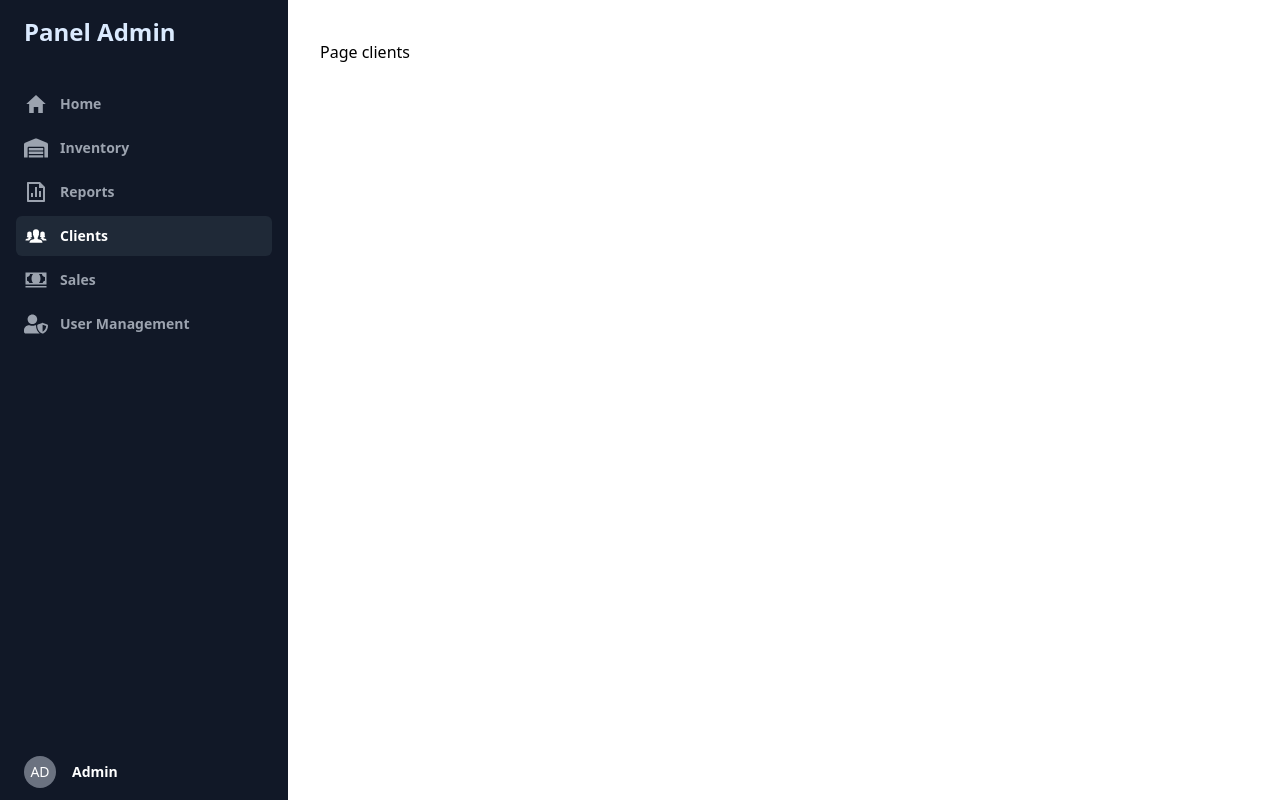
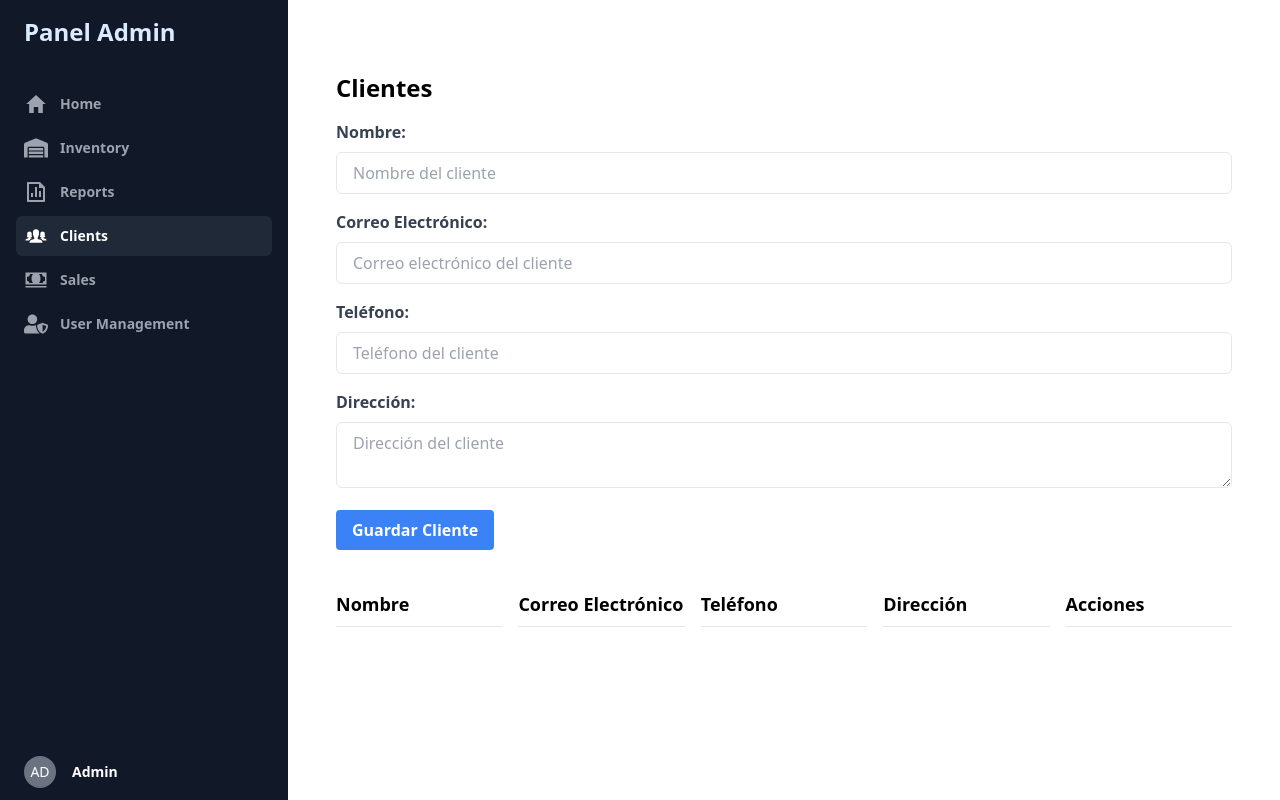
Before and after one commit to Gerar12/udb-dashboard, a React (Vite) app: page /clients in a window 1280 px wide. Built offline with nearby package versions, Linux system fonts and the light colour scheme.

Commit message:
Clientes
Clientes codigo

```diff
--- a/src/pages/clients/index.tsx
+++ b/src/pages/clients/index.tsx
@@ -1,8 +1,119 @@
-const Clients = () => {
+import React, { useState } from 'react';
+
+interface Client {
+  id: number;
+  name: string;
+  email: string;
+  phone: string;
+  address: string;
+}
+
+const Clients: React.FC = () => {
+  const [clients, setClients] = useState<Client[]>([]);
+  const [newClient, setNewClient] = useState<Client>({
+    id: 0,
+    name: '',
+    email: '',
+    phone: '',
+    address: ''
+  });
+
+  const handleChange = (e: React.ChangeEvent<HTMLInputElement | HTMLTextAreaElement>) => {
+    const { name, value } = e.target;
+    setNewClient(prevState => ({
+      ...prevState,
+      [name]: value
+    }));
+  };
+
+  const handleSubmit = (e: React.FormEvent<HTMLFormElement>) => {
+    e.preventDefault();
+    if (newClient.id === 0) {
+      // Agregar nuevo cliente
+      setClients(prevState => [...prevState, { ...newClient, id: Date.now() }]);
+    } else {
+      // Actualizar cliente existente
+      setClients(prevState =>
+        prevState.map(client => (client.id === newClient.id ? newClient : client))
+      );
+    }
+    setNewClient({
+      id: 0,
+      name: '',
+      email: '',
+      phone: '',
+      address: ''
+    });
+  };
+
+  const handleEdit = (id: number) => {
+    const clientToEdit = clients.find(client => client.id === id);
+    if (clientToEdit) {
+      setNewClient(clientToEdit);
+    }
+  };
+
+  const handleDelete = (id: number) => {
+    setClients(prevState => prevState.filter(client => client.id !== id));
+  };
+
   return (
-    <>
-      <p>Page clients</p>
-    </>
+    <div className="container mx-auto px-4 py-8">
+      <h2 className="text-2xl font-bold mb-4">Clientes</h2>
+      <form onSubmit={handleSubmit} className="mb-8">
+        <input type="hidden" name="id" value={newClient.id} />
+        <div className="mb-4">
+          <label htmlFor="name" className="block text-gray-700 font-semibold mb-2">Nombre:</label>
+          <input type="text" id="name" name="name" value={newClient.name} onChange={handleChange} placeholder="Nombre del cliente" className="w-full px-4 py-2 border rounded-md focus:outline-none focus:border-blue-500" />
+        </div>
+        <div className="mb-4">
+          <label htmlFor="email" className="block text-gray-700 font-semibold mb-2">Correo Electrónico:</label>
+          <input type="email" id="email" name="email" value={newClient.email} onChange={handleChange} placeholder="Correo electrónico del cliente" className="w-full px-4 py-2 border rounded-md focus:outline-none focus:border-blue-500" />
+        </div>
+        <div className="mb-4">
+          <label htmlFor="phone" className="block text-gray-700 font-semibold mb-2">Teléfono:</label>
+          <input type="text" id="phone" name="phone" value={newClient.phone} onChange={handleChange} placeholder="Teléfono del cliente" className="w-full px-4 py-2 border rounded-md focus:outline-none focus:border-blue-500" />
+        </div>
+        <div className="mb-4">
+          <label htmlFor="address" className="block text-gray-700 font-semibold mb-2">Dirección:</label>
+          <textarea id="address" name="address" value={newClient.address} onChange={handleChange} placeholder="Dirección del cliente" className="w-full px-4 py-2 border rounded-md focus:outline-none focus:border-blue-500"></textarea>
+        </div>
+        <button type="submit" className="bg-blue-500 hover:bg-blue-600 text-white font-semibold py-2 px-4 rounded">Guardar Cliente</button>
+      </form>
+      <div className="grid grid-cols-5 gap-4">
+  <div className="border-b py-2">
+    <p className="text-lg font-semibold">Nombre</p>
+  </div>
+  <div className="border-b py-2">
+    <p className="text-lg font-semibold">Correo Electrónico</p>
+  </div>
+  <div className="border-b py-2">
+    <p className="text-lg font-semibold">Teléfono</p>
+  </div>
+  <div className="border-b py-2">
+    <p className="text-lg font-semibold">Dirección</p>
+  </div>
+  <div className="border-b py-2">
+    <p className="text-lg font-semibold">Acciones</p>
+  </div>
+  {clients.map(client => (
+    <React.Fragment key={client.id}>
+      <div className="border py-2">{client.name}</div>
+      <div className="border py-2">{client.email}</div>
+      <div className="border py-2">{client.phone}</div>
+      <div className="border py-2">{client.address}</div>
+      <div className="border py-2 flex justify-around">
+        <button onClick={() => handleEdit(client.id)} className="text-blue-500">Editar</button>
+        <button onClick={() => handleDelete(client.id)} className="text-red-500">Eliminar</button>
+      </div>
+    </React.Fragment>
+  ))}
+</div>
+
+
+
+
+    </div>
   );
 };
 
```
Also changed, not shown: 1 other file (tests, documents, lock files or other folders).
